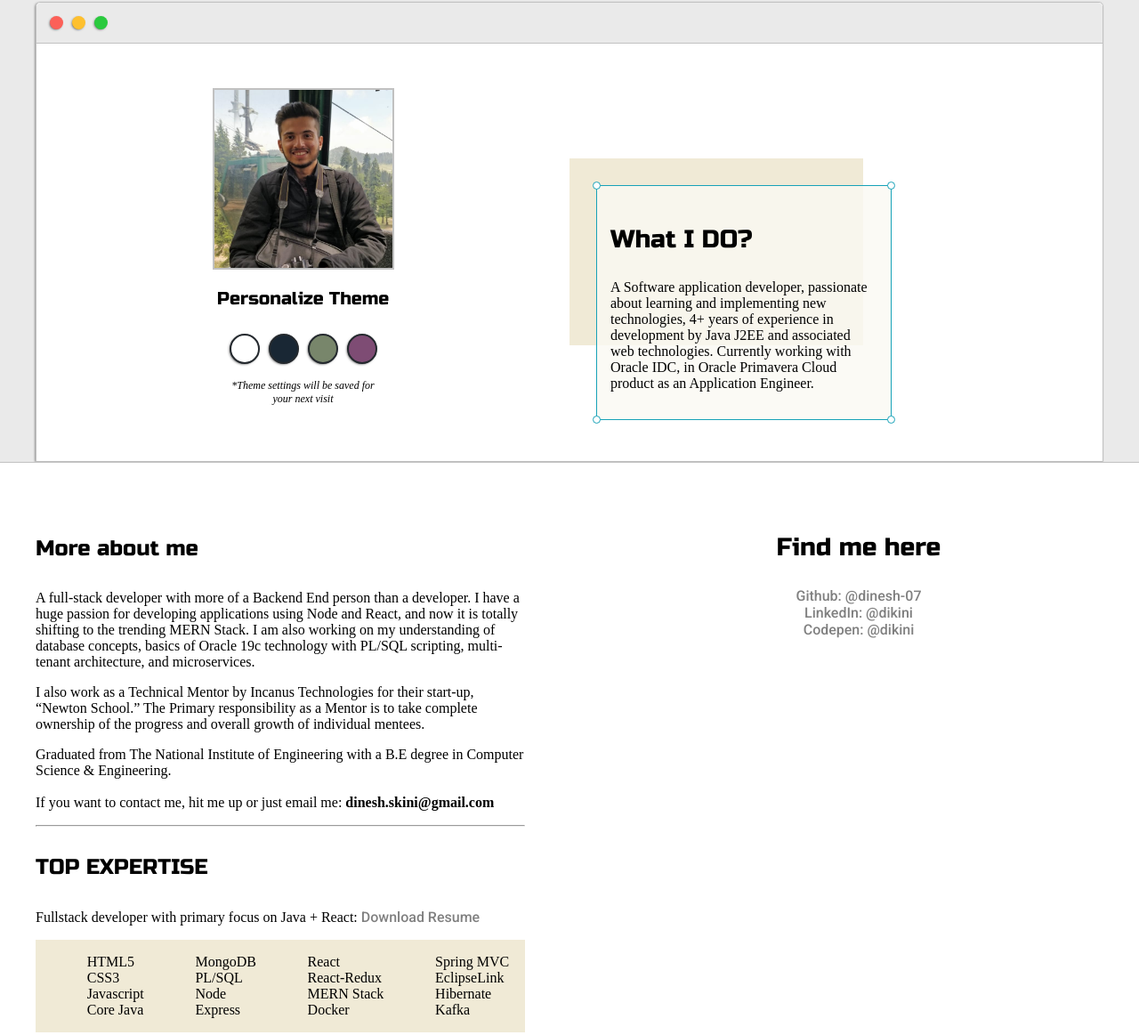
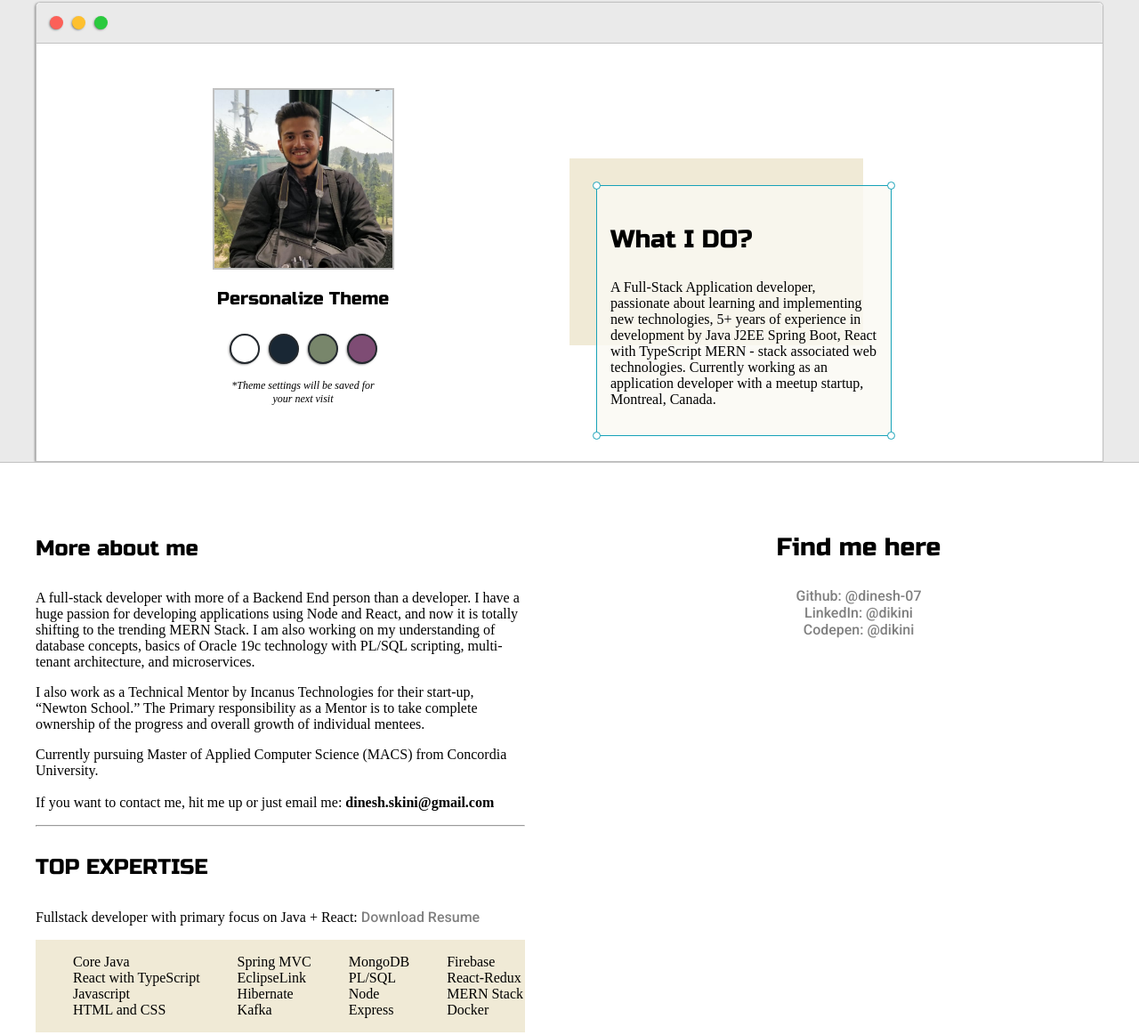
Before and after one commit to dinesh-07/my-profile, a plain HTML site: page index.html in a window 1280 px wide. Shown: the part 159-1322 px from the top of the page at 89% size. Drawn offline with Linux system fonts and the light colour scheme.

Commit message:
update with latest information

```diff
--- a/index.html
+++ b/index.html
@@ -47,9 +47,10 @@
               <div id="corner-tl" class="corner"></div>
               <div class="corner" id="corner-tr"></div>
               <h3>What I DO?</h3>
-              <p>A Software application developer, passionate about learning and implementing new technologies, 4+ years
-                of experience in development by Java J2EE and associated web technologies. Currently working with Oracle
-                IDC, in Oracle Primavera Cloud product as an Application Engineer.</p>
+              <p>A Full-Stack Application developer, passionate about learning and implementing new technologies,
+                5+ years of experience in development by Java J2EE Spring Boot, React with TypeScript MERN - stack
+                associated web technologies. Currently working as an application developer with a meetup startup,
+                Montreal, Canada.</p>
 
               <div class="corner" id="corner-bl"></div>
               <div class="corner" id="corner-br"></div>
@@ -72,7 +73,7 @@
           <p>I also work as a Technical Mentor by Incanus Technologies for their start-up, “Newton School.” The Primary
             responsibility as a Mentor is to take complete ownership of the progress and overall growth of individual
             mentees.</p>
-          <p>Graduated from The National Institute of Engineering with a B.E degree in Computer Science & Engineering.
+          <p>Currently pursuing Master of Applied Computer Science (MACS) from Concordia University.
             <br /><br />
             If you want to contact me, hit me up or just email me: <b>dinesh.skini@gmail.com</b>
           </p>
@@ -84,10 +85,16 @@
           </p>
           <div id="skills">
             <ul>
-              <li>HTML5</li>
-              <li>CSS3</li>
+              <li>Core Java</li>
+              <li>React with TypeScript</li>
               <li>Javascript</li>
-              <li>Core Java</li>
+              <li>HTML and CSS</li>
+            </ul>
+             <ul>
+              <li>Spring MVC</li>
+              <li>EclipseLink</li>
+              <li>Hibernate</li>
+              <li>Kafka</li>
             </ul>
             <ul>
               <li>MongoDB</li>
@@ -96,16 +103,10 @@
               <li>Express</li>
             </ul>
             <ul>
-              <li>React</li>
+              <li>Firebase</li>
               <li>React-Redux</li>
               <li>MERN Stack</li>
               <li>Docker</li>
-            </ul>
-            <ul>
-              <li>Spring MVC</li>
-              <li>EclipseLink</li>
-              <li>Hibernate</li>
-              <li>Kafka</li>
             </ul>
           </div>
         </div>
```
Also changed, not shown: 1 other file.
